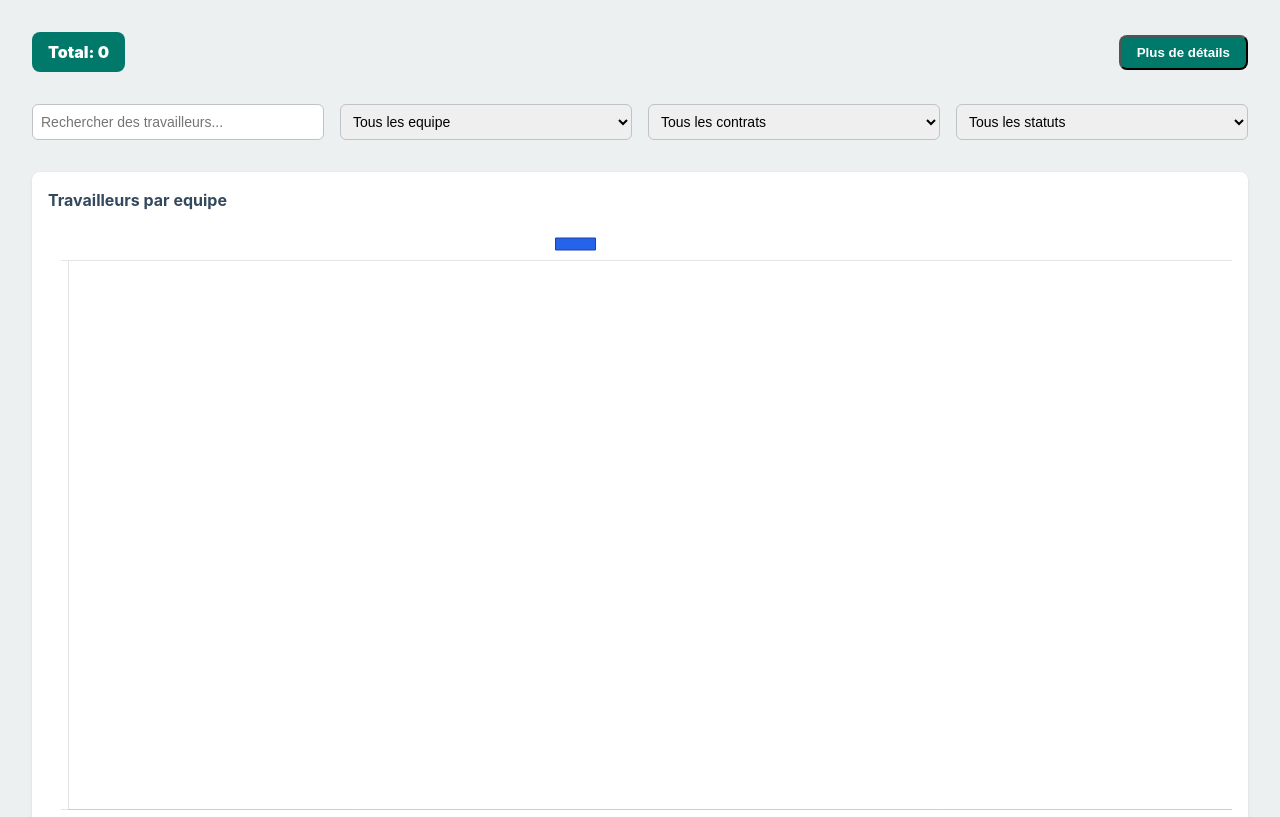
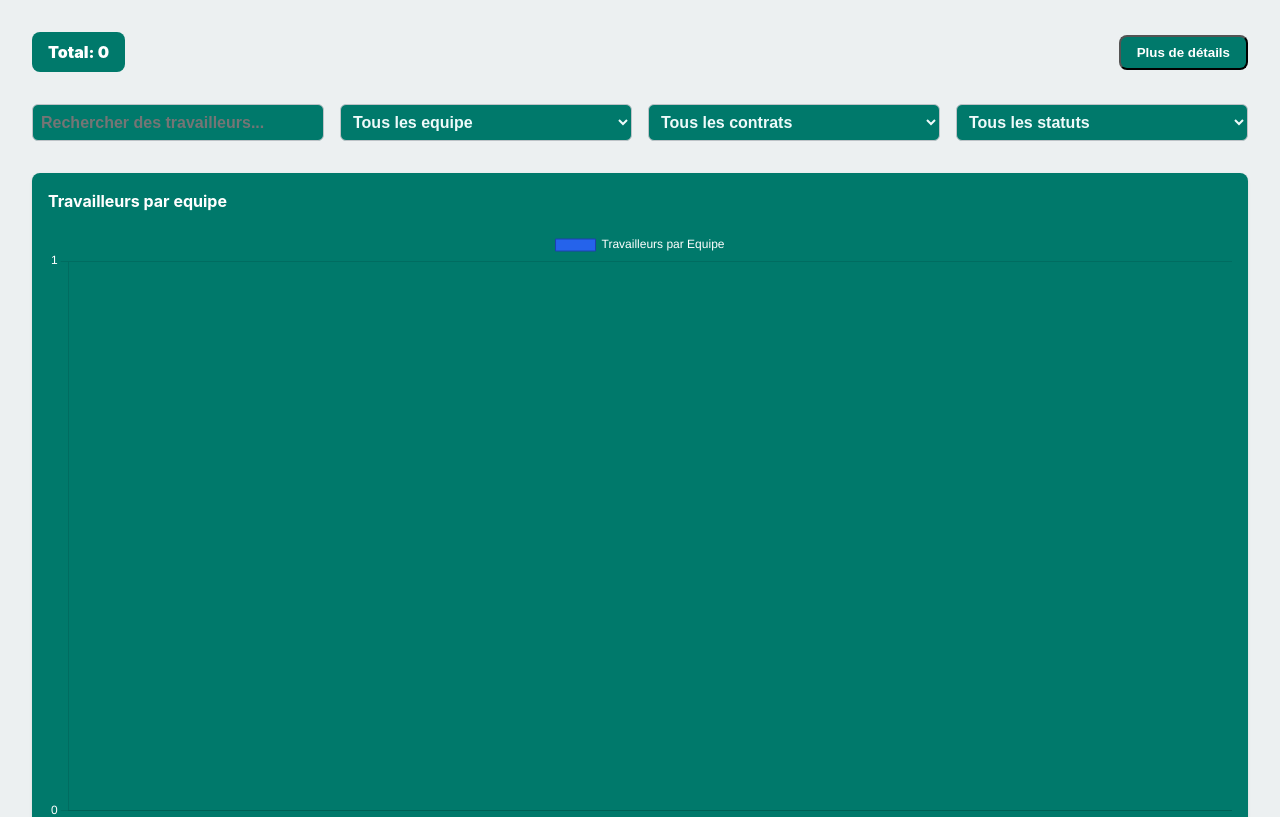
Before and after one commit to aroma-RH/statics, a plain HTML site: page index.html in a window 1280 px wide. Shown: the top 817 px of the page. Drawn offline with nearby package versions, Linux system fonts and the light colour scheme; no server answers.

Commit message:
Update styles.css

```diff
--- a/styles.css
+++ b/styles.css
@@ -1,10 +1,10 @@
 :root {
-    --primary-color: #4CAF50; /* Green */
-    --secondary-color: #2C3E50; /* Dark Blue */
+    --primary-color: #4CAF50;
+    --secondary-color: #2C3E50;
     --background-color: #ECF0F1; /* Light Gray */
-    --card-background: #FFFFFF; /* White */
-    --text-primary: #34495E; /* Dark Gray */
-    --text-secondary: #7F8C8D; /* Medium Gray */
+    --card-background: rgb(0, 121, 107); /* White */
+    --text-primary: #ffffff; /* Dark Gray */
+    --text-secondary: #eefafa; /* Medium Gray */
     --border-color: #BDC3C7; /* Light Gray */
     --button-color: #2980B9; /* Blue */
     --button-hover-color: #3498DB; /* Lighter Blue */
@@ -58,10 +58,13 @@ body {
 
 .filters input,
 .filters select {
+    background-color: rgb(0, 121, 107);
+    color: #eefafa;
     padding: 0.5rem;
     border: 1px solid var(--border-color);
     border-radius: 0.375rem;
-    font-size: 0.875rem;
+    font-size: 1rem;
+    font-weight: 700;
     width: 100%;
 }
 
@@ -108,7 +111,7 @@ body {
     align-items: center;
     justify-content: center;
     background: linear-gradient(135deg, #2196F3, #1976D2);
-    color: white;
+    color: rgb(0, 0, 0);
     font-size: 18px;
     font-weight: bold;
     padding: 5px 5px;
```
